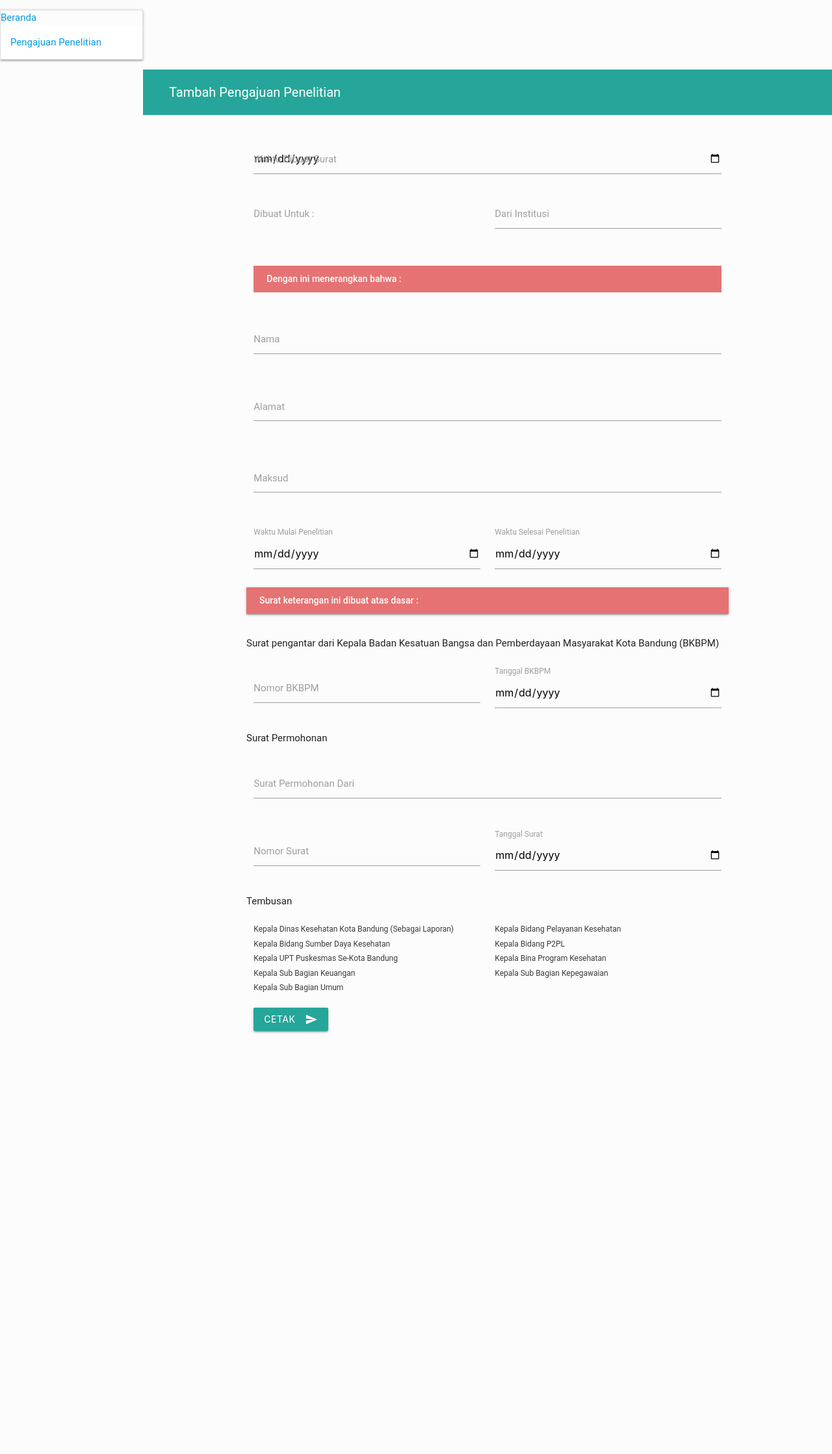
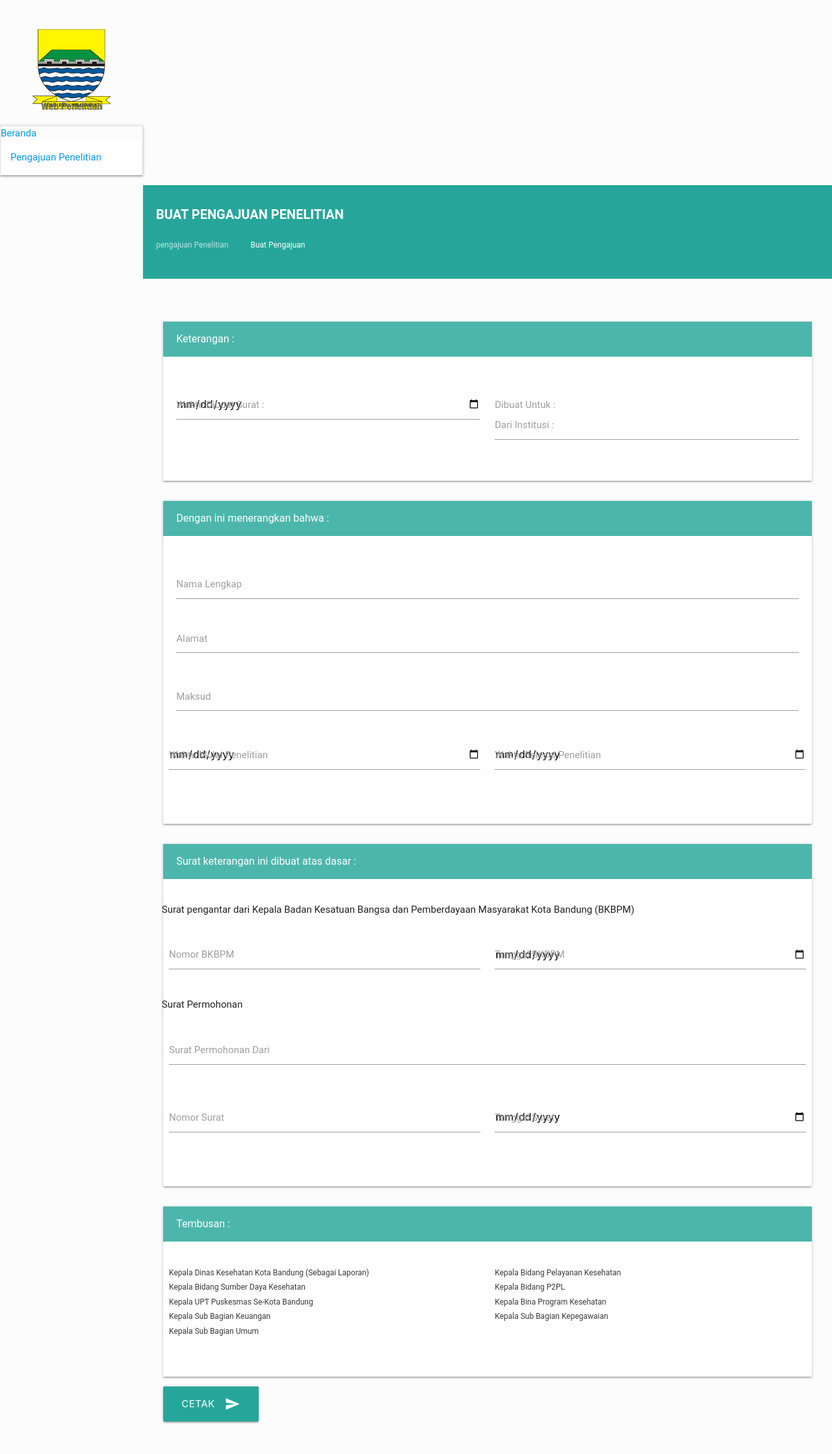
Before and after one commit to Zame31/web_penelitian, a CodeIgniter app: page /database/penelitian/tambah in a window 1280 px wide. Shown: the whole page at 65% size. Before the commit the page ends 1590 px from the top, so only its background shows below. Run offline with CodeIgniter, Linux system fonts and the light colour scheme; some libraries are stand-ins or nearby versions.

Commit message:
penelitian beta 1.0

```diff
--- a/application/config/routes.php
+++ b/application/config/routes.php
@@ -22,7 +22,7 @@
 $route['penelitian/cetak/(:any)'] = 'penelitian/cetak/$1';
 
 
-$route['default_controller'] = 'penelitian/view';
+$route['default_controller'] = 'penelitian/beranda';
 
 $route['404_override'] = '';
 $route['translate_uri_dashes'] = FALSE;
--- a/application/controllers/Penelitian.php
+++ b/application/controllers/Penelitian.php
@@ -18,6 +18,7 @@
 		$data['univ'] = $this->penelitian_model->get_univ();
 		$data['bulan_peng'] = $this->penelitian_model->get_peng_bulan();
 		$data['jum_hari_ini'] = $this->penelitian_model->get_jumlah_hari_ini();
+		$data['jum_minggu_ini'] = $this->penelitian_model->get_jumlah_minggu_ini();
 		$this->load->view('penelitian/beranda', $data);
 		$this->load->view('templates/footer');
 	}
--- a/application/models/Penelitian_model.php
+++ b/application/models/Penelitian_model.php
@@ -23,6 +23,12 @@
         $query = $this->db->query('SELECT id_penelitian
                                    FROM penelitian
                                    WHERE DATE(waktu_pembuatan) = CURDATE()');
+        return $query->num_rows();
+      }
+      public function get_jumlah_minggu_ini(){
+        $query = $this->db->query('SELECT waktu_pembuatan
+                                   FROM penelitian
+                                   WHERE YEARWEEK(waktu_pembuatan)=YEARWEEK(NOW())');
         return $query->num_rows();
       }
       public function get_penelitian(){
--- a/application/views/penelitian/tambah.php
+++ b/application/views/penelitian/tambah.php
@@ -7,17 +7,26 @@
 ?>
 <main>
   <div class="title">
-    Tambah Pengajuan Penelitian
+    <span>Buat Pengajuan Penelitian</span>
+      <div class="col s12 bred">
+        <a href="#!" class="breadcrumb">pengajuan Penelitian</a>
+        <a href="#!" class="breadcrumb">Buat Pengajuan</a>
       </div>
-  <div class="container">
+  </div>
+  <div class="content">
     <div class="row form">
       <?php echo validation_errors(); ?>
-      <div class="input-field col s12">
-        <label class="active" for="dibuat">Waktu Dibuat Surat</label>
+
+      <!-- dengan ini menerangkan bahwa -->
+      <div class="col s12">
+        <div class="card-panel cus-tambah white lighten-2">
+          <p class="sub-tit teal lighten-2">Keterangan :</p>
+          <div class="content">
+            <div class="row">
+              <div class="input-field col s6">
+                <label class="active" for="dibuat">Waktu Dibuat Surat :</label>
                 <input type="date" class="datepicker" id="dibuat" name="dibuat" value="<?php echo date("d-m-Y"); ?>">
               </div>
-      <div class="col s12">
-        <div class="row">
               <div class="input-field col s6">
                 <select name="jenis_surat">
                   <option value="penelitian" selected>Penelitian/Skripsi</option>
@@ -27,51 +36,53 @@
                 <label>Dibuat Untuk :</label>
               </div>
               <div class="input-field col s6">
-              <label data-error="salah" data-success="benar">Dari Institusi</label>
+                  <label  >Dari Institusi :</label>
                 <input type="text" class="autocomplete" name="institusi" value="<?php echo set_value('institusi'); ?>">
-
+              </div>
+            </div>
+          </div>
         </div>
       </div>
 
-        <div class="row">
+        <!-- dengan ini menerangkan bahwa -->
         <div class="col s12">
-            <p class=" sub-tit">Dengan ini menerangkan bahwa :</p>
-          </div>
-        </div>
-
+          <div class="card-panel cus-tambah white lighten-2">
+            <p class="sub-tit teal lighten-2">Dengan ini menerangkan bahwa :</p>
+            <div class="content">
               <div class="row">
                 <div class="input-field col s12">
-            <input type="text" class="validate" name="nama" value="<?php echo set_value('nama'); ?>">
-            <label data-error="salah" data-success="benar">Nama</label>
+                  <input type="text"  name="nama" value="<?php echo set_value('nama'); ?>">
+                  <label>Nama Lengkap</label>
                 </div>
+                <div class="input-field col s12">
+                  <textarea name="alamat" id="textarea1" class="materialize-textarea"><?php echo set_value('alamat'); ?></textarea>
+                  <label   for="textarea1">Alamat</label>
+                </div>
+                <div class="input-field col s12">
+                  <textarea name="maksud" id="textarea2" class="materialize-textarea"><?php echo set_value('maksud'); ?></textarea>
+                  <label   for="textarea2">Maksud</label>
                 </div>
                 <div class="row">
-          <div class="input-field col s12">
-            <textarea name="alamat" id="textarea1" class="materialize-textarea validate"><?php echo set_value('alamat'); ?></textarea>
-            <label data-error="salah" data-success="benar" for="textarea1">Alamat</label>
-          </div>
-        </div>
-        <div class="row">
-          <div class="input-field col s12">
-            <textarea name="maksud" id="textarea2" class="materialize-textarea validate"><?php echo set_value('maksud'); ?></textarea>
-            <label data-error="salah" data-success="benar" for="textarea2">Maksud</label>
-          </div>
-        </div>
-        <div class="row">
-          <div class="col s6">
+                  <div class="input-field col s6">
                     <label class="active" for="mulai">Waktu Mulai Penelitian</label>
                     <input type="date" class="datepicker" id="mulai" name="mulai" value="<?php echo set_value('mulai'); ?>">
                   </div>
-          <div class=" col s6">
+                  <div class="input-field col s6">
                     <label class="active" for="selesai">Waktu Selesai Penelitian</label>
                     <input type="date" class="datepicker" id="selesai" name="selesai" value="<?php echo set_value('selesai'); ?>">
                   </div>
                 </div>
-        <div class="row">
-          <div class="s12">
-            <p class="z-depth-1 sub-tit">Surat keterangan ini dibuat atas dasar :</p>
               </div>
             </div>
+          </div>
+        </div>
+
+        <!-- Surat keterangan ini dibuat atas dasar -->
+        <div class="col s12">
+          <div class="card-panel cus-tambah white lighten-2">
+            <p class="sub-tit teal lighten-2">Surat keterangan ini dibuat atas dasar :</p>
+            <div class="content">
+              <div class="row">
                 <div class="row">
                   <div class="s12">
                     Surat pengantar dari Kepala Badan Kesatuan Bangsa dan Pemberdayaan Masyarakat Kota Bandung (BKBPM)
@@ -79,17 +90,14 @@
                 </div>
                 <div class="row">
                   <div class="input-field col s6">
-            <input type="text" class="validate" name="no_bkbpm" value="<?php echo set_value('no_bkbpm'); ?>">
-            <label data-error="salah" data-success="benar">Nomor BKBPM</label>
+                    <input type="text"  name="no_bkbpm" value="<?php echo set_value('no_bkbpm'); ?>">
+                    <label  >Nomor BKBPM</label>
                   </div>
-          <div class="col s6">
+                  <div class="input-field col s6">
                     <label class="active" for="tgl_bkbpm">Tanggal BKBPM</label>
                     <input type="date" class="datepicker" id="tgl_bkbpm" name="tanggal_bkbpm" value="<?php echo set_value('tanggal_bkbpm'); ?>">
                   </div>
-
                 </div>
-
-
                 <div class="row">
                   <div class="s12">
                     Surat Permohonan
@@ -97,26 +105,31 @@
                 </div>
                 <div class="row">
                   <div class="input-field col s12">
-            <input type="text" class="validate" name="surat" value="<?php echo set_value('surat'); ?>">
-            <label data-error="salah" data-success="benar">Surat Permohonan Dari</label>
+                    <input type="text"  name="surat" value="<?php echo set_value('surat'); ?>">
+                    <label  >Surat Permohonan Dari</label>
                   </div>
                 </div>
                 <div class="row">
                   <div class="input-field col s6">
-            <input type="text" class="validate" name="no_surat" value="<?php echo set_value('no_surat'); ?>">
-            <label data-error="salah" data-success="benar">Nomor Surat</label>
+                    <input type="text"  name="no_surat" value="<?php echo set_value('no_surat'); ?>">
+                    <label  >Nomor Surat</label>
                   </div>
-          <div class="col s6">
+                  <div class="input-field col s6">
                     <label class="active" for="tgl_surat">Tanggal Surat</label>
                     <input type="date" class="datepicker" id="tgl_surat" name="tanggal_surat" value="<?php echo set_value('tanggal_surat'); ?>">
                   </div>
                 </div>
-
-        <div class="row">
-          <div class="s12">
-            Tembusan
               </div>
             </div>
+          </div>
+        </div>
+
+        <!-- Tembusan -->
+        <div class="col s12">
+          <div class="card-panel cus-tambah white lighten-2">
+            <p class="sub-tit teal lighten-2">Tembusan :</p>
+            <div class="content">
+              <div class="row">
                 <div class="row">
                   <div class="col s6">
                     <input type="checkbox" class="filled-in" id="teb1" name="hobi[]" value="0" />
@@ -155,11 +168,18 @@
                     <label for="teb9">Kepala Sub Bagian Umum</label>
                   </div>
                 </div>
+              </div>
+            </div>
+          </div>
+        </div>
 
-        <button class="btn waves-effect waves-light" type="submit" name="action">cetak
+        <div class="col s12">
+          <button class="btn waves-effect waves-light btn-large" type="submit" name="action">cetak
             <i class="material-icons right">send</i>
           </button>
         </div>
+
+
 
     </div>
   </div>
--- a/application/views/templates/footer.php
+++ b/application/views/templates/footer.php
@@ -24,7 +24,10 @@
 
 	$(document).ready(function(){
 	 $('ul.tabs').tabs();
- });
+ 	});
+
+ $(".button-collapse").sideNav();
+
 
 	$(function() {
 	  $('input.autocomplete').autocomplete({
--- a/application/views/templates/menu.php
+++ b/application/views/templates/menu.php
@@ -1,4 +1,9 @@
 <ul class="side-nav fixed">
+  <li><div class="userView">
+    <div class="background"></div>
+      <a href="#!user"><img class="responsive-img" src="<?php echo base_url() ?>assets/img/logo.png"></a>
+      <span class="title-web">web penelitian</span>
+    </div></li>
   <li class="no-padding">
     <ul class="collapsible collapsible-accordion">
       <li><a href="<?php echo site_url('penelitian/beranda'); ?>">Beranda</a></li>
--- a/assets/css/style.css
+++ b/assets/css/style.css
@@ -5,37 +5,37 @@
 	background:#fcfcfc;
 	font-family: 'Roboto', sans-serif;
 }
-main{
-	margin-left: 220px;
-}
-@media screen and (max-width: 480px) {
-	main{
-		margin-left: 0px;
-	}
-}
-@media screen and (max-width: 780px) {
-	main{
-		margin-left: 0px;
-	}
-}
+
 table {
 	font-size: 14px;
 }
 table tr td {
 	padding: 7px 5px;
 }
-
 /*CUSTOM CARD*/
-.card-panel {
+a.card:hover .card-panel.custom{
+	background: #696969  !important;
+	transition:0.5s all;
+	-webkit-transition:0.5s all;
+	-moz-transition:0.5s all;
+	-o-transition:0.5s all;
+	-ms-transition:0.5s all;
+}
+a.card .card-panel.custom {
+	padding: 30px 10px 5px 10px;
+}
+.card-panel.custom {
 	text-align: center;
-	padding: 20px 20px 5px 20px;
+	padding: 20px 10px 5px 10px;
+	height: 170px;
 }
-.card-panel i.material-icons {
-	font-size: 70px;
+.card-panel i.cus-icon {
+	font-size: 50px;
 }
 .card-panel h4 {
 	font-size: 14px;
 	margin: 0;
+	line-height: 1.5;
 }
 .card-panel h3 {
 	font-size: 24px;
@@ -49,26 +49,46 @@
 }
 
 /*main*/
+header, main, footer {
+  padding-left: 220px;
+}
+
+@media only screen and (max-width : 992px) {
+  header, main, footer {
+    padding-left: 0;
+  }
+}
+.title-web {
+	display: block;
+	text-align: center;
+	font-size: 14px;
+	text-transform: capitalize;
+	font-weight: 600;
+	color: #6f6f6f;
+	margin-top: -20px;
+}
 .title {
 	background: #26a69a;
+	color: #fff;
+	padding: 30px 20px 40px;
+}
+.title span {
+	display: block;
 	font-size: 20px;
-	font-weight: 400;
-	color: #fff;
-	padding: 20px 40px;
+	font-weight: 600;
+	text-transform: uppercase;
 }
 .form {
 	margin-top: 30px;
 	margin-bottom: 30px;
 }
 .content {
-	padding: 40px 20px;
+	padding: 20px 20px;
 }
 .sub-tit {
-    padding: 10px 20px;
-    background: #E57373;
+    padding: 15px 20px;
     color: #fff;
-    font-size: 14px;
-    font-weight: 500;
+    font-size: 16px;
 }
 
 /*datatables*/
@@ -89,6 +109,30 @@
 }
 
 /*custom material*/
+.card-panel.cus-tambah {
+	padding: 0;
+}
+.bred {
+	margin-top: 20px;
+}
+.breadcrumb:before {
+	font-size: 16px;
+}
+.breadcrumb {
+    font-size: 12px;
+}
+div.dataTables_wrapper div.dataTables_info {
+  font-size: 12px;
+}
+div.dataTables_wrapper div.dataTables_paginate ul.pagination {
+  text-align: center;
+  margin-top: 40px;
+}
+
+.side-nav .userView {
+    padding: 30px 50px 10px;
+}
+
 [type="checkbox"]+label {
 	color: #3a3a3a;
 	margin-bottom: 10px;
@@ -106,7 +150,7 @@
 }
 .side-nav .collapsible-body li a,
 .side-nav.fixed .collapsible-body li a {
-	font-weight: 400;
+	font-weight: 300;
 }
 .btn.pad {
 	padding: 0 10px;
```
Also changed, not shown: application/views/penelitian/beranda.php (+49 -10 lines), application/views/penelitian/laporan.php (+49 -27 lines), application/views/penelitian/laporan_pdf.php (+7 -13 lines), application/views/penelitian/lihat.php (+20 -7 lines), assets/img/logo.png (added). Lines whose indentation alone changed are shown as unchanged.
